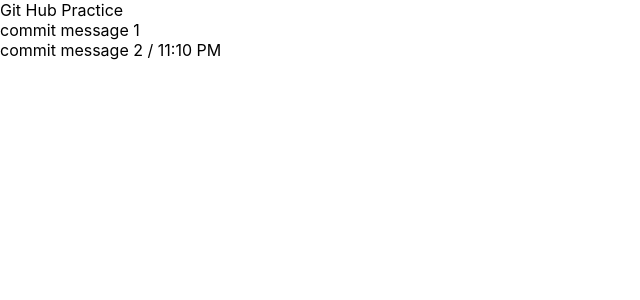
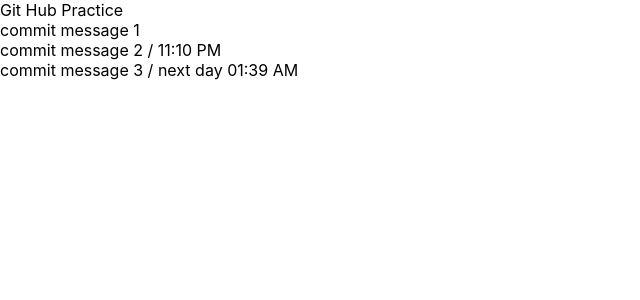
Before and after one commit to vinyangda/ts-basic, a React (Create React App) app: page / in a window 1280 px wide. Shown: the top 300 px of the page, without its empty margins (0-640 px from the left). Built offline with nearby package versions, Linux system fonts and the light colour scheme.

Commit message:
commit message 3 / next day 01:39 AM

```diff
--- a/src/App.js
+++ b/src/App.js
@@ -6,6 +6,7 @@
       <div>Git Hub Practice</div>
       <div>commit message 1</div>
       <div>commit message 2 / 11:10 PM</div>
+      <div>commit message 3 / next day 01:39 AM</div>
     </div>
   );
 }
```
